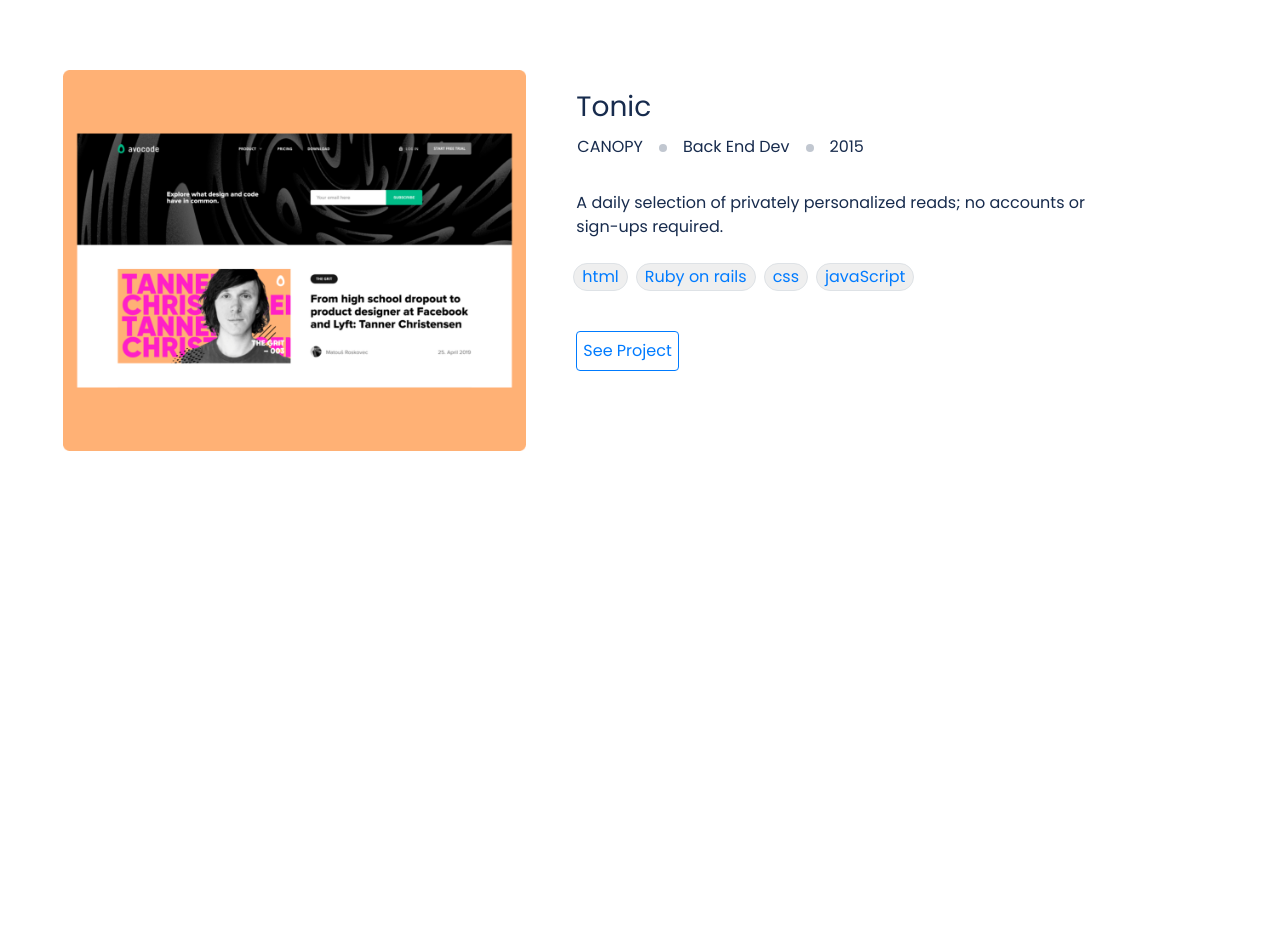
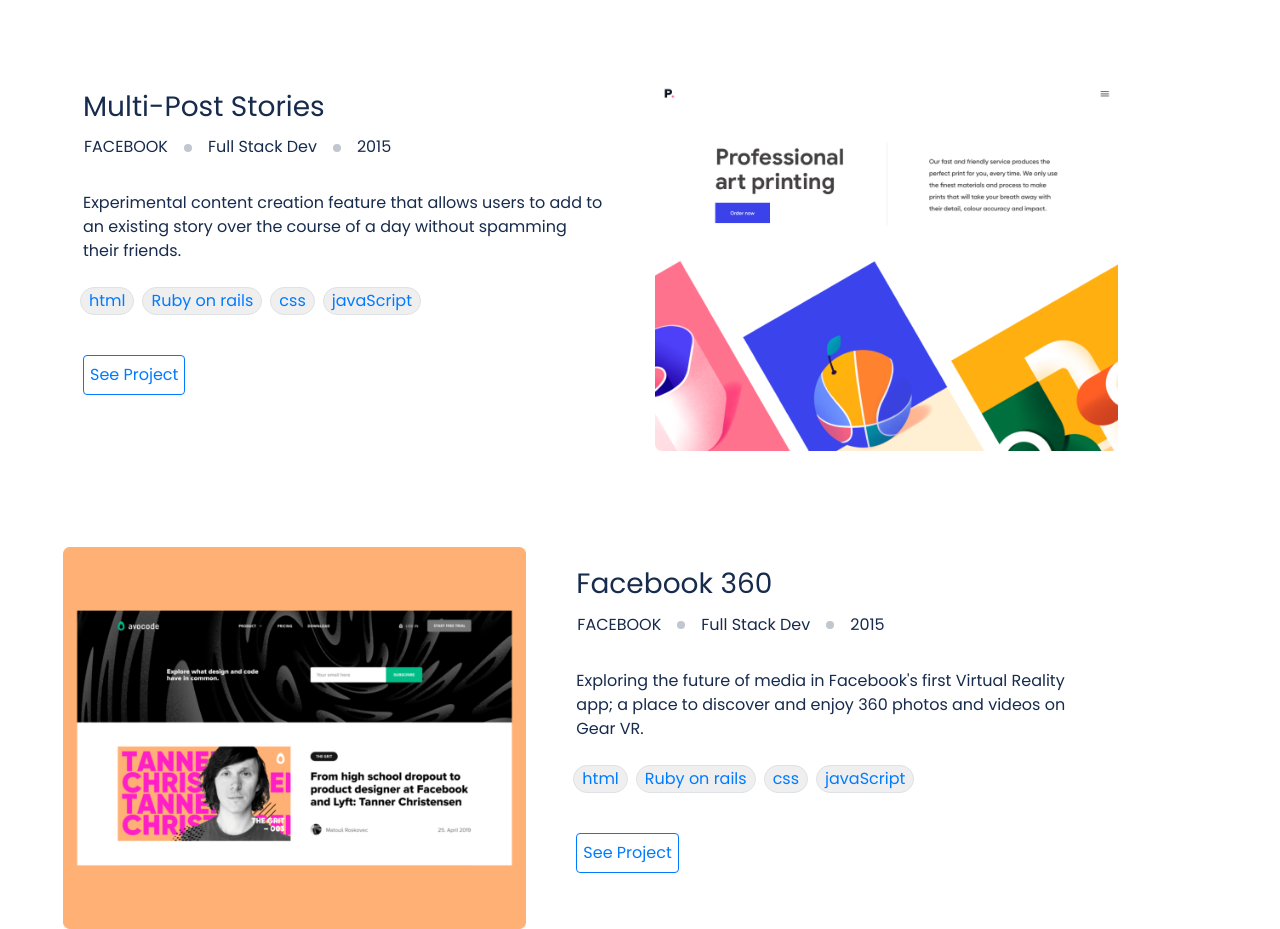
Before and after one commit to Uthmanbello/Uthman-Patrick, a plain HTML site: page index.html in a window 1280 px wide. Shown: the part 920-1849 px from the top of the page. Before the commit the page ends 1371 px from the top, so only its background shows below. Drawn offline with nearby package versions, Linux system fonts and the light colour scheme.

Commit message:
Add third section

```diff
--- a/index.html
+++ b/index.html
@@ -83,23 +83,50 @@
 
 <section class="work mt-5 pt-5" >
   <div class="row mx-5">
+    <div class="col-sm-6">
+      <div class="card-body">
+        <h3 class="card-title">Multi-Post Stories</h3>
+        <ul class="canopy list-unstyled row px-2">
+          <li class="px-2"><p>FACEBOOK</p></li>
+          <li class="px-2"><img src="images/circle.svg" alt=""></li>
+          <li class="px-2"><p>Full Stack Dev</p></li>
+          <li class="px-2"><img src="images/circle.svg" alt=""></li>
+          <li class="px-2"><p>2015</p></li>
+        </ul>
+        <p>Experimental content creation feature that allows users to add to an existing story over the course of a day without spamming their friends.</p>
+        <ul class="list-unstyled row px-2 my-4">
+          <li><button class="px-2 mx-1 rounded-pill border text-primary" type="button">html</li>
+          <li><button class="px-2 mx-1 rounded-pill border text-primary" type="button">Ruby on rails</li>
+          <li><button class="px-2 mx-1 rounded-pill border text-primary" type="button">css</li>
+          <li><button class="px-2 mx-1 rounded-pill border text-primary" type="button">javaScript</li>
+        </ul>
+          <button class="rounded border border-primary text-primary bg-white my-3" type="button" style="height: 40px;">See Project</button>
+        </div>
+      </div>
+      <div class="col-sm-5">
+        <img src="images/section 3 desk.png" class="card-img-top" alt="...">
+      </div>
+    </div>
+  </div>
+</section>
+
+<section class="work mt-5 pt-5" >
+  <div class="row mx-5">
     <div class="col-sm-5">
         <img src="images/section 4 desk.png" class="card-img-top" alt="...">
     </div>
     <div class="col-sm-6">
       <div class="card-body">
-        <h3 class="card-title">Tonic</h3>
+        <h3 class="card-title">Facebook 360</h3>
         <ul class="canopy list-unstyled row px-2">
-          <li class="px-2"><p>CANOPY</p></li>
+          <li class="px-2"><p>FACEBOOK</p></li>
           <li class="px-2"><img src="images/circle.svg" alt=""></li>
-          <li class="px-2"><p>Back End Dev</p></li>
+          <li class="px-2"><p>Full Stack Dev</p></li>
           <li class="px-2"><img src="images/circle.svg" alt=""></li>
           <li class="px-2"><p>2015</p></li>
         </ul>
         <p>
-            A daily selection of privately
-            personalized reads; no accounts
-            or sign-ups required.
+          Exploring the future of media in Facebook's first Virtual Reality app; a place to discover and enjoy 360 photos and videos on Gear VR.
         </p>
         <ul class="list-unstyled row px-2 my-4">
           <li><button class="px-2 mx-1 rounded-pill border text-primary" type="button">html</li>
```
Also changed, not shown: images/section 3 desk.png (added).
